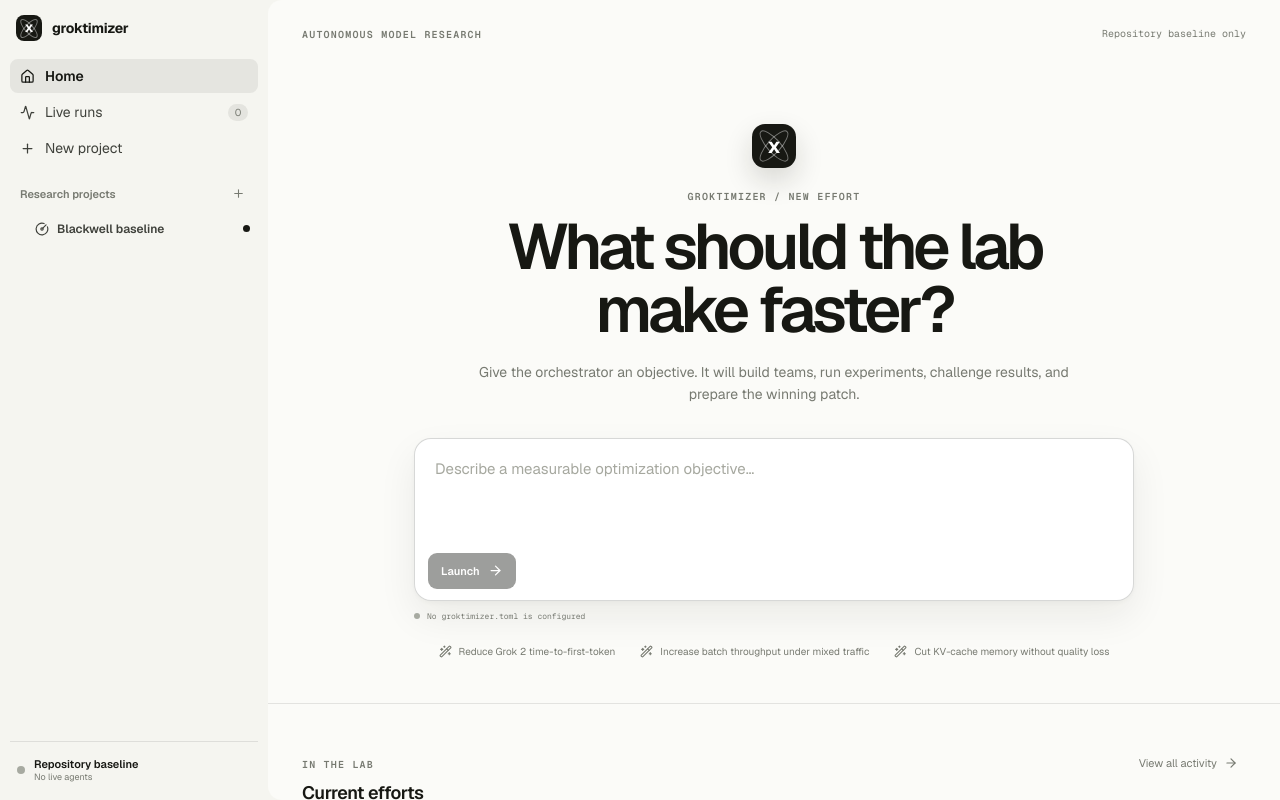
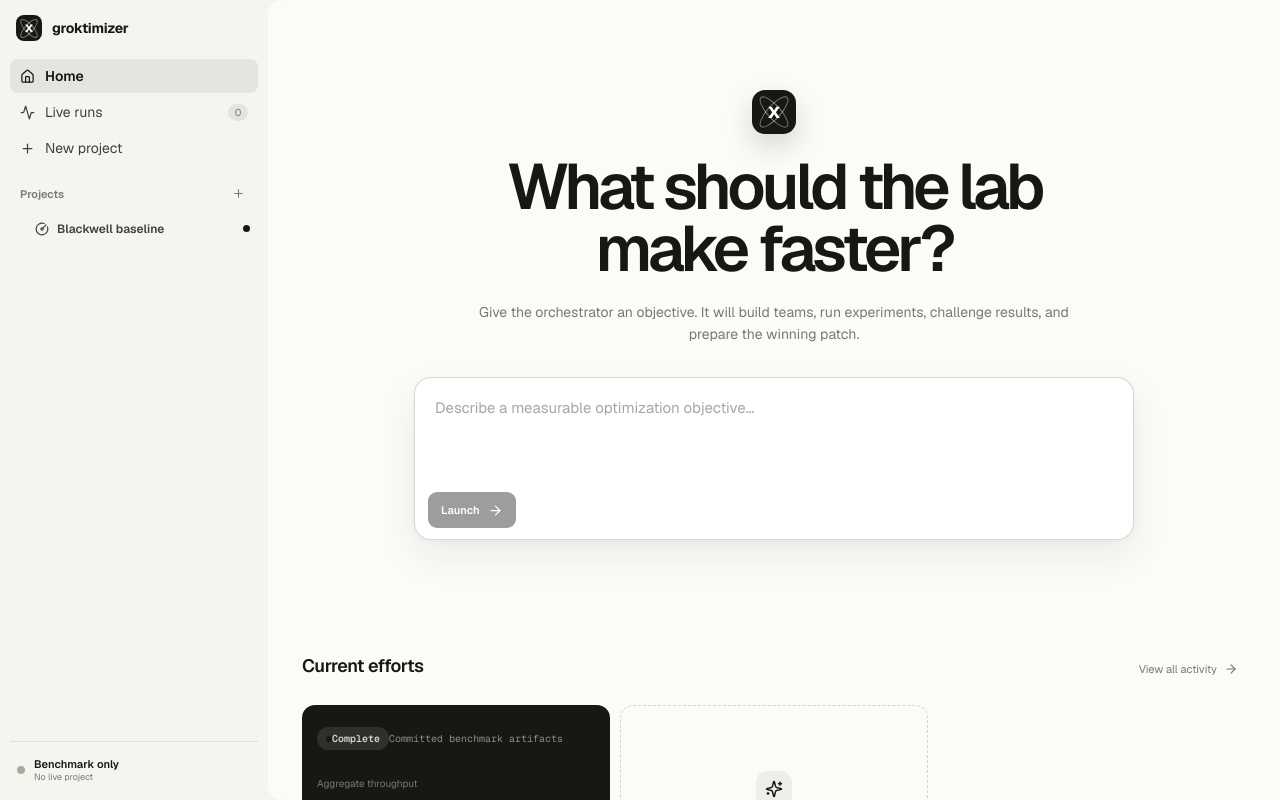
Before and after one commit to braindead-dev/groktimizer, a Next.js app in the folder frontend/: page / in a window 1280 px wide. Both pictures are taken after a click on the button "Home". Built offline with nearby package versions, Linux system fonts and the light colour scheme.

Commit message:
refactor: simplify project launcher

```diff
--- a/frontend/app/globals.css
+++ b/frontend/app/globals.css
@@ -112,15 +112,6 @@
   height: 100%;
   overflow-y: auto;
   overscroll-behavior: contain;
-}
-
-.eyebrow {
-  color: var(--muted);
-  font-family: var(--font-geist-mono), monospace;
-  font-size: 10px;
-  font-weight: 600;
-  letter-spacing: 0.12em;
-  text-transform: uppercase;
 }
 
 .status-dot {
@@ -468,19 +459,6 @@
 
 .sidebar-scrim { display: none; }
 
-.minimal-header {
-  display: flex;
-  align-items: center;
-  justify-content: space-between;
-  padding: 24px 34px;
-}
-
-.header-meta {
-  color: var(--muted);
-  font-family: var(--font-geist-mono), monospace;
-  font-size: 10px;
-}
-
 .launch-hero {
   width: min(820px, calc(100% - 48px));
   min-height: 610px;
@@ -494,7 +472,6 @@
 }
 
 .launch-hero .hero-mark { margin-bottom: 22px; }
-.launch-hero > .eyebrow { margin: 0 0 13px; }
 
 .launch-hero h1 {
   margin: 0;
@@ -511,6 +488,8 @@
   font-size: 14px;
   line-height: 1.55;
 }
+
+.launch-hero h1 + .launch-composer { margin-top: 32px; }
 
 .launch-composer {
   width: min(720px, 100%);
@@ -566,36 +545,12 @@
 .launch-button:not(:disabled):hover,
 .primary-action:hover { background: #2c2d27; transform: translateY(-1px); }
 
-.starter-row {
-  display: flex;
-  flex-wrap: wrap;
-  justify-content: center;
-  gap: 7px;
-  margin-top: 17px;
-}
 .launch-error { width: min(720px, 100%); margin: 9px 0 0; color: var(--signal); font-size: 9px; text-align: left; }
-.control-plane-note { width: min(720px, 100%); display: flex; align-items: center; gap: 7px; margin: 10px 0 0; color: var(--muted); font-family: var(--font-geist-mono), monospace; font-size: 8px; text-align: left; }
-.control-plane-note > span { width: 6px; height: 6px; flex: 0 0 auto; border-radius: 50%; background: var(--muted-light); }
-.control-plane-note-live > span { background: #65ad35; box-shadow: 0 0 0 3px rgba(101,173,53,.1); }
-.control-plane-note-loading > span { background: var(--blue); animation: status-breathe 1s ease-in-out infinite; }
-
-.starter-row button {
-  display: flex;
-  align-items: center;
-  gap: 7px;
-  padding: 7px 9px;
-  border-radius: 8px;
-  color: var(--muted);
-  font-size: 10px;
-}
-
-.starter-row button:hover { color: var(--ink); background: var(--surface-soft); }
 
 .recent-runs {
   max-width: 1120px;
   margin: 0 auto;
   padding: 44px 34px 70px;
-  border-top: 1px solid var(--line);
 }
 
 .section-title-row,
@@ -608,11 +563,13 @@
 
 .section-title-row h2,
 .panel-heading h2 {
-  margin: 5px 0 0;
   font-size: 18px;
   font-weight: 550;
   letter-spacing: -0.025em;
 }
+
+.section-title-row h2 { margin: 0; }
+.panel-heading h2 { margin: 0; }
 
 .section-title-row button {
   display: flex;
@@ -667,7 +624,6 @@
 
 .delta-good { color: #3e9c35 !important; }
 .recent-project-1 .delta-good { color: #b9ee56 !important; }
-.delta-neutral { color: var(--blue) !important; }
 
 .new-project-tile {
   align-items: center;
@@ -698,7 +654,6 @@
   letter-spacing: -0.05em;
 }
 
-.page-description,
 .project-header > div > p {
   max-width: 650px;
   margin: 0;
@@ -707,23 +662,11 @@
   line-height: 1.5;
 }
 
-.activity-summary {
-  display: flex;
-  align-items: center;
-  gap: 7px;
-  margin-top: 9px;
-  padding: 8px 10px;
-  border-radius: 8px;
-  background: var(--surface-soft);
-  color: var(--muted);
-  font-size: 10px;
-}
-.activity-summary svg { color: #50b245; }
-.activity-summary strong { color: var(--ink); }
+.activity-header h1 { margin: 0; }
 
 .activity-stats {
   display: grid;
-  grid-template-columns: repeat(4, 1fr);
+  grid-template-columns: repeat(3, 1fr);
   gap: 1px;
   margin: 0 45px 40px;
   overflow: hidden;
@@ -761,7 +704,7 @@
   width: 100%;
   min-height: 58px;
   display: grid;
-  grid-template-columns: minmax(160px, 1.1fr) minmax(220px, 1.8fr) 150px 75px 75px 20px;
+  grid-template-columns: minmax(160px, 1.1fr) minmax(220px, 1.8fr) 90px 20px;
   align-items: center;
   gap: 15px;
   padding: 7px 4px;
@@ -774,10 +717,6 @@
 .agent-cell-primary strong { overflow: hidden; font-size: 11px; font-weight: 580; text-overflow: ellipsis; white-space: nowrap; }
 .agent-cell-primary small { color: var(--muted); font-size: 9px; }
 .agent-task-cell { overflow: hidden; color: var(--ink-soft); font-size: 10px; text-overflow: ellipsis; white-space: nowrap; }
-.progress-cell { display: flex; align-items: center; gap: 9px; }
-.progress-cell i { height: 3px; flex: 1; overflow: hidden; border-radius: 3px; background: var(--surface-soft); }
-.progress-cell b { display: block; height: 100%; background: var(--ink); }
-.progress-cell em { width: 25px; color: var(--muted); font-family: var(--font-geist-mono), monospace; font-size: 9px; font-style: normal; }
 .agent-meta-cell { display: flex; align-items: center; gap: 5px; color: var(--muted); font-family: var(--font-geist-mono), monospace; font-size: 9px; }
 .row-arrow { color: var(--muted); opacity: 0; }
 .agent-table-row:hover .row-arrow { opacity: 1; }
@@ -786,7 +725,6 @@
   padding-bottom: 30px;
 }
 
-.project-breadcrumb { display: flex; align-items: center; gap: 5px; color: var(--muted); font-size: 9px; }
 .project-title-row { display: flex; align-items: center; gap: 12px; }
 .project-title-row h1 { margin-bottom: 5px; }
 .primary-action { height: 36px; margin-top: 7px; padding: 0 13px; transition: .15s ease; }
@@ -884,7 +822,7 @@
 .pulse-number { position: relative; z-index: 2; display: flex; align-items: center; gap: 8px; }
 .pulse-number strong { font-size: 44px; font-weight: 500; letter-spacing: -.06em; }
 .pulse-number span { color: var(--muted); font-size: 9px; line-height: 1.25; }
-.pulse-stats { display: grid; grid-template-columns: repeat(3, 1fr); gap: 1px; border-top: 1px solid rgba(23,24,19,.09); background: rgba(23,24,19,.09); }
+.pulse-stats { display: grid; grid-template-columns: repeat(2, 1fr); gap: 1px; border-top: 1px solid rgba(23,24,19,.09); background: rgba(23,24,19,.09); }
 .pulse-stats div { display: grid; grid-template-columns: auto 1fr; align-items: center; gap: 4px; padding: 13px 10px; background: #eef2e6; }
 .pulse-stats svg { color: var(--muted); }
 .pulse-stats span { color: var(--muted); font-size: 8px; }
@@ -1038,8 +976,7 @@
 .intelligence-column { min-width: 0; height: 100%; overflow: hidden; }
 .intelligence-panel { height: 100%; display: flex; flex-direction: column; background: #f0f0eb; }
 .intelligence-header { min-height: 66px; display: flex; align-items: center; justify-content: space-between; padding: 10px 14px 10px 18px; border-bottom: 1px solid var(--line); background: rgba(248,248,244,.88); backdrop-filter: blur(14px); }
-.intelligence-header > div:first-child span { color: var(--muted); font-family: var(--font-geist-mono), monospace; font-size: 8px; text-transform: uppercase; letter-spacing: .07em; }
-.intelligence-header h2 { margin: 4px 0 0; font-size: 13px; font-weight: 590; letter-spacing: -.02em; }
+.intelligence-header h2 { margin: 0; font-size: 13px; font-weight: 590; letter-spacing: -.02em; }
 .intelligence-header > div:last-child { display: flex; gap: 2px; }
 .intelligence-header button { width: 29px; height: 29px; display: grid; place-items: center; padding: 0; border-radius: 7px; color: var(--muted); }
 .intelligence-header button:hover { background: rgba(23,24,19,.06); color: var(--ink); }
@@ -1122,7 +1059,6 @@
 .team-summary-band { min-height: 110px; display: flex; align-items: flex-end; justify-content: space-between; gap: 12px; padding: 15px; border-radius: 11px; background: var(--surface-strong); color: white; }
 .team-summary-band > div { min-width: 0; }
 .team-summary-band .status-pill { color: rgba(255,255,255,.75); background: rgba(255,255,255,.1); }
-.team-summary-band p { max-width: 350px; margin: 13px 0 0; color: rgba(255,255,255,.62); font-size: 9px; line-height: 1.4; }
 .team-summary-band > strong { white-space: nowrap; font-size: 27px; font-weight: 500; letter-spacing: -.045em; }
 .team-summary-band > strong small { display: block; margin-top: 3px; color: rgba(255,255,255,.45); font-size: 7px; font-weight: 400; letter-spacing: 0; text-align: right; }
 
@@ -1167,10 +1103,6 @@
 .agent-facts svg { color: var(--muted); }
 .agent-facts span { color: var(--muted); font-size: 7px; }
 .agent-facts strong { grid-column: 1 / -1; overflow: hidden; margin-top: 8px; font-family: var(--font-geist-mono), monospace; font-size: 8px; font-weight: 560; text-overflow: ellipsis; white-space: nowrap; }
-.agent-live-note { display: flex; gap: 9px; margin-top: 10px; padding: 13px; border-radius: 9px; background: var(--lime-soft); color: #597c20; }
-.agent-live-note p { margin: 0; color: var(--ink-soft); font-size: 8px; line-height: 1.5; }
-.agent-live-note strong { display: block; margin-bottom: 3px; font-size: 9px; }
-.agent-live-note code { font-family: var(--font-geist-mono), monospace; }
 
 .code-console { overflow: hidden; padding: 0; background: var(--surface-strong); color: #e8e9e2; }
 .code-console header, .diff-panel header { min-height: 36px; display: flex; align-items: center; justify-content: space-between; padding: 0 11px; border-bottom: 1px solid rgba(255,255,255,.09); }
@@ -1252,23 +1184,21 @@
   .sidebar-scrim { position: fixed; z-index: 20; inset: 0; display: block; width: 100%; height: 100%; background: rgba(23,24,19,.18); backdrop-filter: blur(2px); }
   .mobile-sidebar-toggle { display: grid; }
   .main-stage { border-radius: 0; }
-  .minimal-header, .page-header, .project-header { padding-left: 58px; }
+  .page-header, .project-header { padding-left: 58px; }
   .agent-chat-header { padding-left: 54px; }
 }
 
 @media (max-width: 760px) {
   .launch-hero { width: calc(100% - 28px); min-height: 560px; }
   .launch-hero h1 { font-size: 43px; }
-  .starter-row { display: none; }
   .recent-runs { padding-left: 16px; padding-right: 16px; }
   .recent-grid { grid-template-columns: 1fr; }
   .recent-project { min-height: 175px; }
   .page-header, .project-header { flex-direction: column; gap: 18px; padding: 70px 18px 24px; }
-  .activity-summary { align-self: flex-start; }
   .activity-stats { grid-template-columns: repeat(2, 1fr); margin: 0 18px 30px; }
   .run-groups { padding: 0 18px 60px; }
-  .agent-table-row { grid-template-columns: minmax(130px, 1fr) 100px 18px; gap: 10px; }
-  .agent-task-cell, .agent-meta-cell, .progress-cell { display: none; }
+  .agent-table-row { grid-template-columns: minmax(130px, 1fr) 18px; gap: 10px; }
+  .agent-task-cell, .agent-meta-cell { display: none; }
   .metric-marquee { grid-template-columns: 1fr; margin: 0 14px 10px; }
   .metric-secondary-grid { min-height: 155px; }
   .dashboard-grid { grid-template-columns: 1fr; margin: 0; padding: 0 14px 50px; }
--- a/frontend/components/home/home-view.tsx
+++ b/frontend/components/home/home-view.tsx
@@ -2,17 +2,11 @@
 
 import { FormEvent, KeyboardEvent, useState } from "react";
 import { motion } from "motion/react";
-import { ArrowRight, Sparkles, WandSparkles } from "lucide-react";
+import { ArrowRight, Sparkles } from "lucide-react";
 import { BrandMark } from "@/components/shared/brand-mark";
 import { StatusPill } from "@/components/shared/status";
 import { sendSteeringMessage, startResearchProject } from "@/lib/control-plane-client";
 import { useResearchDispatch, useResearchState } from "@/store/research-store";
-
-const starterPrompts = [
-  "Reduce Grok 2 time-to-first-token",
-  "Increase batch throughput under mixed traffic",
-  "Cut KV-cache memory without quality loss",
-];
 
 export function HomeView({ mode }: { mode: "home" | "new-project" }) {
   const { projects, controlPlane } = useResearchState();
@@ -67,17 +61,6 @@
 
   return (
     <div className="home-view page-scroll">
-      <header className="minimal-header">
-        <div><span className="eyebrow">Autonomous model research</span></div>
-        <span className="header-meta">
-          {controlPlane.mode === "loading"
-            ? "Connecting to control plane…"
-            : controlPlane.mode === "live"
-              ? `${controlPlane.maxConcurrentPods ?? 0} GPU slots budgeted`
-              : "Repository baseline only"}
-        </span>
-      </header>
-
       <section className="launch-hero">
         <motion.div
           className="hero-mark"
@@ -87,15 +70,14 @@
         >
           <BrandMark />
         </motion.div>
-        <p className="eyebrow">Groktimizer / {isCreating ? "New project" : liveOrchestrator ? "Live effort" : "New effort"}</p>
         <h1>{isCreating ? <>Start a separate<br />research project</> : liveOrchestrator ? <>What should the lab<br />do next?</> : <>What should the lab<br />make faster?</>}</h1>
+        {!liveOrchestrator || isCreating ? (
           <p className="hero-subtitle">
             {creationBlocked
               ? "This hackathon control plane is pinned to one repository and one active project. Finish or archive Groktimizer before launching another; this composer will never reuse its thread."
-            : liveOrchestrator
-              ? "Steer the existing main orchestrator. Your message resumes its live Grok session; no additional project is created."
               : "Give the orchestrator an objective. It will build teams, run experiments, challenge results, and prepare the winning patch."}
           </p>
+        ) : null}
 
         <form className="launch-composer" onSubmit={launch}>
           <textarea
@@ -119,38 +101,21 @@
           </div>
         </form>
         {launchError ? <p className="launch-error" role="alert">{launchError}</p> : null}
-        <p className={`control-plane-note control-plane-note-${controlPlane.mode}`}>
-          <span />
-          {controlPlane.mode === "live"
-            ? `Connected to ${controlPlane.project}. GitHub writes ${controlPlane.githubConnected ? "enabled" : "need GITHUB_TOKEN"}.`
-            : controlPlane.mode === "loading"
-              ? "Checking the local backend and Blaxel workspace."
-              : controlPlane.reason ?? "Live launches require the local control plane."}
-        </p>
-
-        <div className="starter-row" aria-label="Starter objectives">
-          {starterPrompts.map((prompt) => (
-            <button key={prompt} onClick={() => setObjective(prompt)} disabled={creationBlocked}>
-              <WandSparkles size={13} /> {prompt}
-            </button>
-          ))}
-        </div>
       </section>
 
       <section className="recent-runs">
         <div className="section-title-row">
-          <div><p className="eyebrow">In the lab</p><h2>Current efforts</h2></div>
+          <h2>Current efforts</h2>
           <button onClick={() => dispatch({ type: "select", selection: { type: "activity" } })}>View all activity <ArrowRight size={14} /></button>
         </div>
         <div className="recent-grid">
           {projects.slice(0, 3).map((project, index) => {
-            const delta = project.baseline ? ((project.best - project.baseline) / project.baseline) * 100 : 0;
-            const favorable = project.unit === "ms" ? delta <= 0 : delta >= 0;
-            const active = [
+            const projectAgents = [
               project.orchestrator,
               project.implementor,
               ...project.teams.flatMap((team) => [team.orchestrator, ...team.agents]),
-            ].filter((agent) => agent.sandboxName && (agent.status === "running" || agent.status === "thinking")).length;
+            ].filter((agent) => agent.sandboxName);
+            const active = projectAgents.filter((agent) => agent.status === "running" || agent.status === "thinking").length;
             return (
               <motion.button
                 className={`recent-project recent-project-${index + 1}`}
@@ -159,24 +124,25 @@
                 whileHover={{ y: -3 }}
                 transition={{ duration: 0.2 }}
               >
-                <div className="recent-project-top"><StatusPill status={project.status} /><span>{project.createdAt}</span></div>
+                <div className="recent-project-top"><StatusPill status={project.status} /><span>{project.source === "live" ? "Live" : project.createdAt}</span></div>
                 <div>
-                  <p>{project.metric}</p>
-                  <strong>{project.best}<small>{project.unit}</small></strong>
-                  <span className={favorable ? "delta-good" : "delta-neutral"}>{delta > 0 ? "+" : ""}{delta.toFixed(1)}%</span>
+                  <p>{project.source === "live" ? "Active agents" : project.metric}</p>
+                  <strong>{project.source === "live" ? active : project.best}<small>{project.source === "live" ? "" : project.unit}</small></strong>
                 </div>
                 <footer>
                   <span>{project.shortName}</span>
-                  <span>{project.source === "live" ? `${active} agents live` : "committed results"}</span>
+                  <span>{project.source === "live" ? `${projectAgents.length} registered` : "committed results"}</span>
                 </footer>
               </motion.button>
             );
           })}
+          {!liveProject ? (
             <button className="recent-project new-project-tile" onClick={() => dispatch({ type: "select", selection: { type: "new-project" } })}>
               <span><Sparkles size={18} /></span>
-            <strong>Start another effort</strong>
+              <strong>Start an effort</strong>
               <small>Open a new optimization frontier</small>
             </button>
+          ) : null}
         </div>
       </section>
     </div>
--- a/frontend/components/sidebar/project-sidebar.tsx
+++ b/frontend/components/sidebar/project-sidebar.tsx
@@ -145,12 +145,13 @@
 export function ProjectSidebar() {
   const { projects, selection, sidebarOpen, controlPlane } = useResearchState();
   const dispatch = useResearchDispatch();
+  const hasLiveProject = projects.some((project) => project.source === "live");
   const activeCount = projects.reduce(
     (count, project) => count + [
       project.orchestrator,
       project.implementor,
       ...project.teams.flatMap((team) => [team.orchestrator, ...team.agents]),
-    ].filter((agent) => agent.sandboxName && agent.status === "running").length,
+    ].filter((agent) => agent.sandboxName && (agent.status === "running" || agent.status === "thinking")).length,
     0,
   );
 
@@ -176,19 +177,23 @@
         >
           <Activity size={15} /> Live runs <span className="nav-count">{activeCount}</span>
         </button>
+        {!hasLiveProject ? (
           <button
             className={`nav-row ${selection.type === "new-project" ? "nav-row-active" : ""}`}
             onClick={() => dispatch({ type: "select", selection: { type: "new-project" } })}
           >
             <Plus size={15} /> New project
           </button>
+        ) : null}
       </nav>
 
       <div className="sidebar-section-head">
-        <span>Research projects</span>
+        <span>Projects</span>
+        {!hasLiveProject ? (
           <button className="icon-button mini" aria-label="Create project" onClick={() => dispatch({ type: "select", selection: { type: "new-project" } })}>
             <Plus size={13} />
           </button>
+        ) : null}
       </div>
       <div className="project-tree">
         {projects.map((project) => <ProjectBranch key={project.id} project={project} />)}
@@ -198,8 +203,8 @@
         <div className="control-plane-summary">
           <span className={`connection-indicator connection-indicator-${controlPlane.mode}`} aria-hidden="true" />
           <span className="profile-copy">
-            <strong>{controlPlane.mode === "live" ? "Live control plane" : "Repository baseline"}</strong>
-            <small>{controlPlane.mode === "loading" ? "Connecting…" : controlPlane.mode === "live" ? `${controlPlane.project} · GitHub ${controlPlane.githubConnected ? "linked" : "read-only"}` : "No live agents"}</small>
+            <strong>{controlPlane.mode === "live" ? "Connected" : "Benchmark only"}</strong>
+            <small>{controlPlane.mode === "loading" ? "Connecting…" : controlPlane.mode === "live" ? controlPlane.project : "No live project"}</small>
           </span>
         </div>
       </div>
--- a/frontend/store/research-store.tsx
+++ b/frontend/store/research-store.tsx
@@ -156,7 +156,7 @@
     name,
     role,
     status: source.running ? "running" : "blocked",
-    task: source.running ? `Sandbox session active · ${source.branch}` : `Sandbox session is not running · ${source.branch}`,
+    task: source.running ? `Working on ${source.branch}` : `Stopped on ${source.branch}`,
     progress: 0,
     tokens: "—",
     elapsed: elapsedFromTimestamp(source.log_mtime, referenceTime),
@@ -166,7 +166,7 @@
       id: `${source.sandbox_name}-connected`,
       kind: "event",
       label: "Live control plane",
-      body: `Connected to ${source.sandbox_name}. New log output streams into this thread.`,
+      body: "Connected. Live session output will appear here.",
       time: "now",
     }],
   };
@@ -221,7 +221,7 @@
     source: "live",
     name: `${humanize(snapshot.project)} · Live research`,
     shortName: humanize(snapshot.project),
-    objective: `Live hierarchical autoresearch run from the Blaxel sandbox registry. Target gain ${snapshot.research.target_gain_pct}% with at most ${snapshot.research.max_accuracy_loss_pct}% quality loss.`,
+    objective: `Target ${snapshot.research.target_gain_pct}% performance gain with no more than ${snapshot.research.max_accuracy_loss_pct}% accuracy loss.`,
     status: snapshot.agents.some((agent) => agent.running) ? "running" : "paused",
     createdAt: "Live from Blaxel",
     orchestrator: main,
```
Also changed, not shown: frontend/components/activity/activity-view.tsx (+5 -9 lines), frontend/components/dashboard/project-overview.tsx (+13 -15 lines), frontend/components/intelligence/intelligence-panel.tsx (+19 -22 lines). Lines whose indentation alone changed are shown as unchanged.
